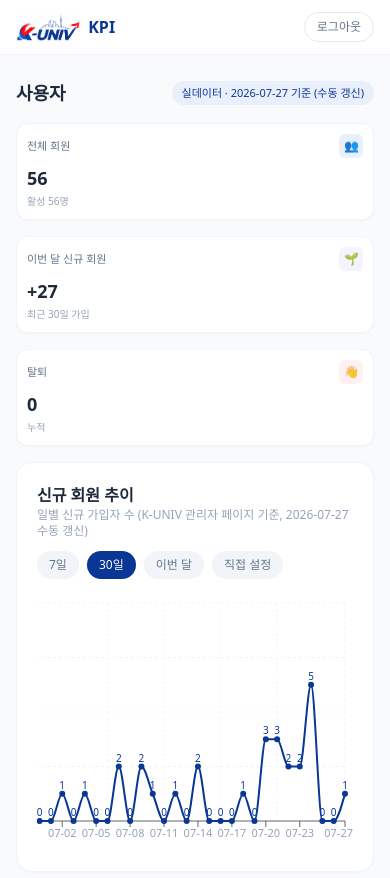
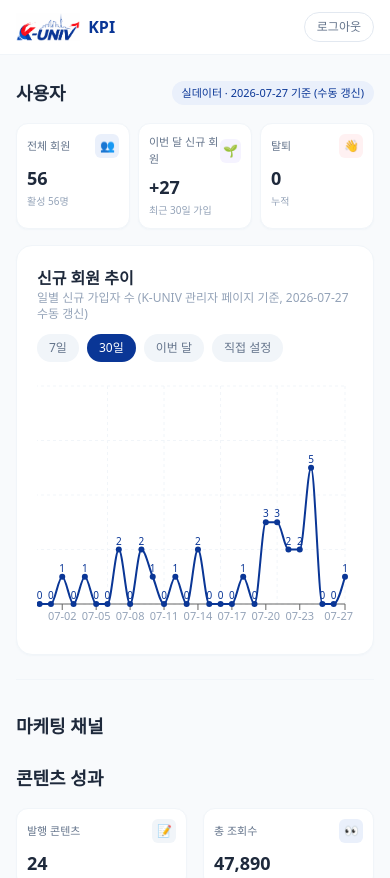
Before and after one commit to Gaumeoandanh/kuniv-kpi-dashboard, a Next.js app: page /dashboard in a window 390 px wide. Shown: the top 878 px of the page. Built offline with nearby package versions, Linux system fonts and the light colour scheme.

Commit message:
Update UserSection.tsx

```diff
--- a/components/dashboard/UserSection.tsx
+++ b/components/dashboard/UserSection.tsx
@@ -39,7 +39,7 @@
         )}
       </div>
 
-      <div className="grid grid-cols-1 gap-4 sm:grid-cols-3">
+            <div className="grid grid-cols-3 gap-2 sm:gap-4">
         <SummaryCard label="전체 회원" value={stats.totalMembers} sub={`활성 ${stats.activeMembers}명`} accent="brand" icon="👥" />
         <SummaryCard label="이번 달 신규 회원" value={`+${stats.newMembersThisMonth}`} sub="최근 30일 가입" accent="violet" icon="🌱" />
         <SummaryCard label="탈퇴" value={stats.churnedMembers} sub="누적" accent="rose" icon="👋" />
```
